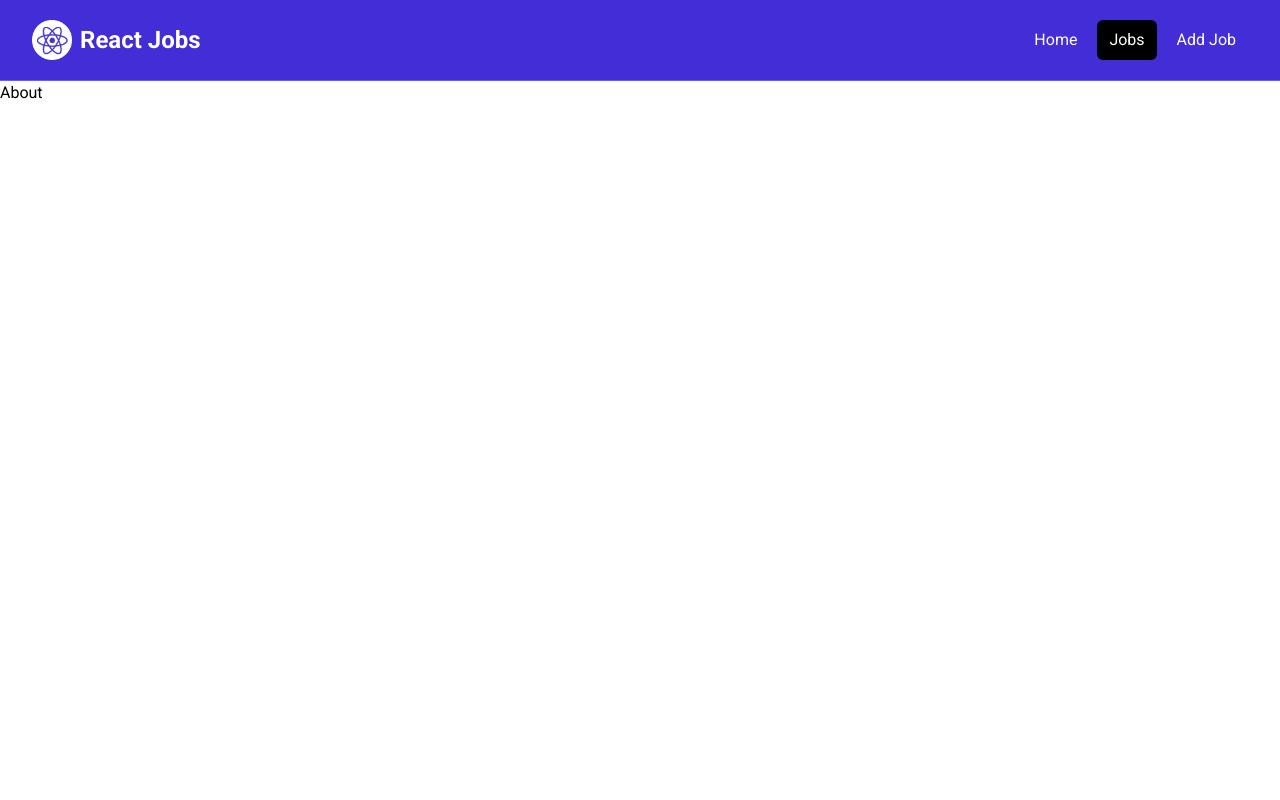
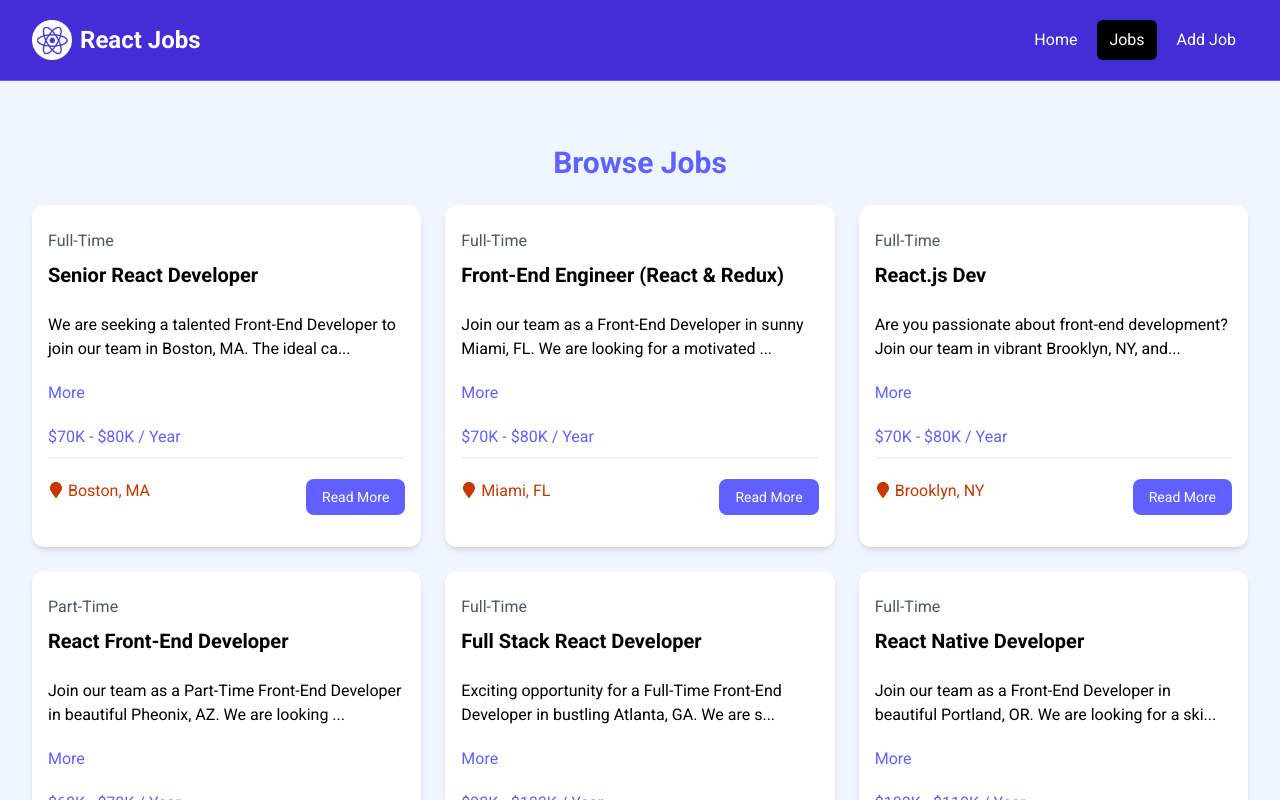
Before and after one commit to heidi37/react-jobs, a React (Vite) app: page /jobs in a window 1280 px wide. Shown: the top 800 px of the page. Built offline with nearby package versions, Linux system fonts and the light colour scheme.

Commit message:
[TASK] Determine job listing length dynamically

```diff
--- a/src/components/JobListings.jsx
+++ b/src/components/JobListings.jsx
@@ -2,22 +2,19 @@
 import jobs from "../jobs.json"
 import JobListing from "./JobListing"
 
-const JobListings = () => {
-  const recentJobs = jobs.slice(0,3)
+const JobListings = ({ isHome = false }) => {
+  const jobListings = isHome ? jobs.slice(0, 3) : jobs
   return (
     <>
       {/* <!-- Browse Jobs --> */}
       <section className="bg-blue-50 px-4 py-10">
         <div className="container-xl lg:container m-auto">
           <h2 className="text-3xl font-bold text-indigo-500 mb-6 text-center">
-            Browse Jobs
+            { isHome ? 'Recent Jobs' : 'Browse Jobs' }
           </h2>
           <div className="grid grid-cols-1 md:grid-cols-3 gap-6">
-            {recentJobs.map((job) => {
-              return (
-                <JobListing
-                  key={job.id} job={job}/>
-              )
+            {jobListings.map((job) => {
+              return <JobListing key={job.id} job={job} />
             })}
           </div>
         </div>
--- a/src/pages/HomePage.jsx
+++ b/src/pages/HomePage.jsx
@@ -10,7 +10,7 @@
     <>
       <Hero />
       <HomeCards />
-      <JobListings />
+      <JobListings isHome={true}/>
       <ViewAllJobs />
     </>
   )
--- a/src/pages/JobsPage.jsx
+++ b/src/pages/JobsPage.jsx
@@ -1,12 +1,12 @@
 import React from 'react'
-import { Outlet } from 'react-router-dom'
+
+import JobListings from '../components/JobListings'
 
 const JobsPage = () => {
   return (
-    <>
-      <Outlet />
-      <h1>About</h1>
-    </>
+    <section className="bg-blue-50 px-4 py-6">
+      <JobListings />
+    </section>
   )
 }
 
```
